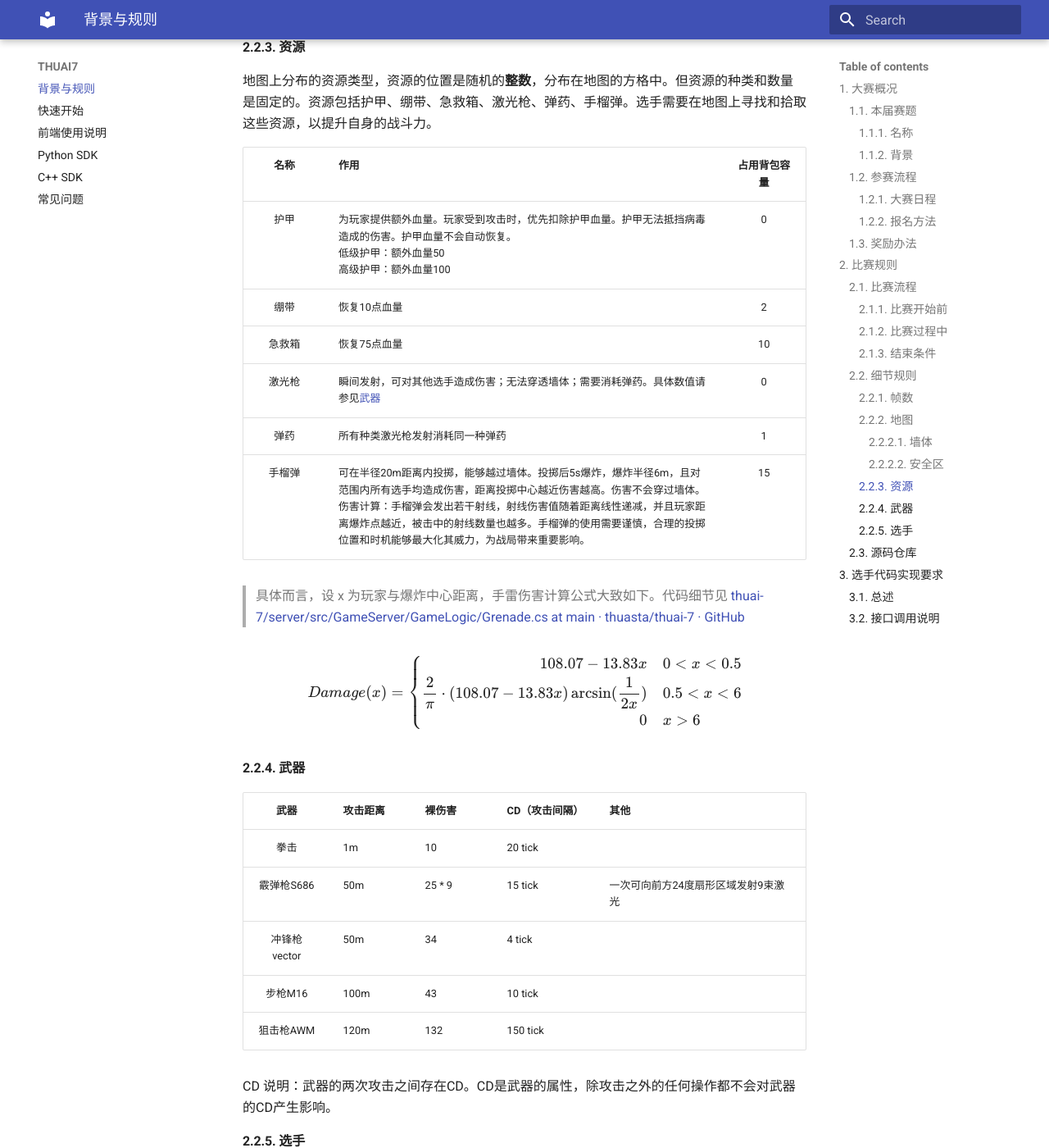
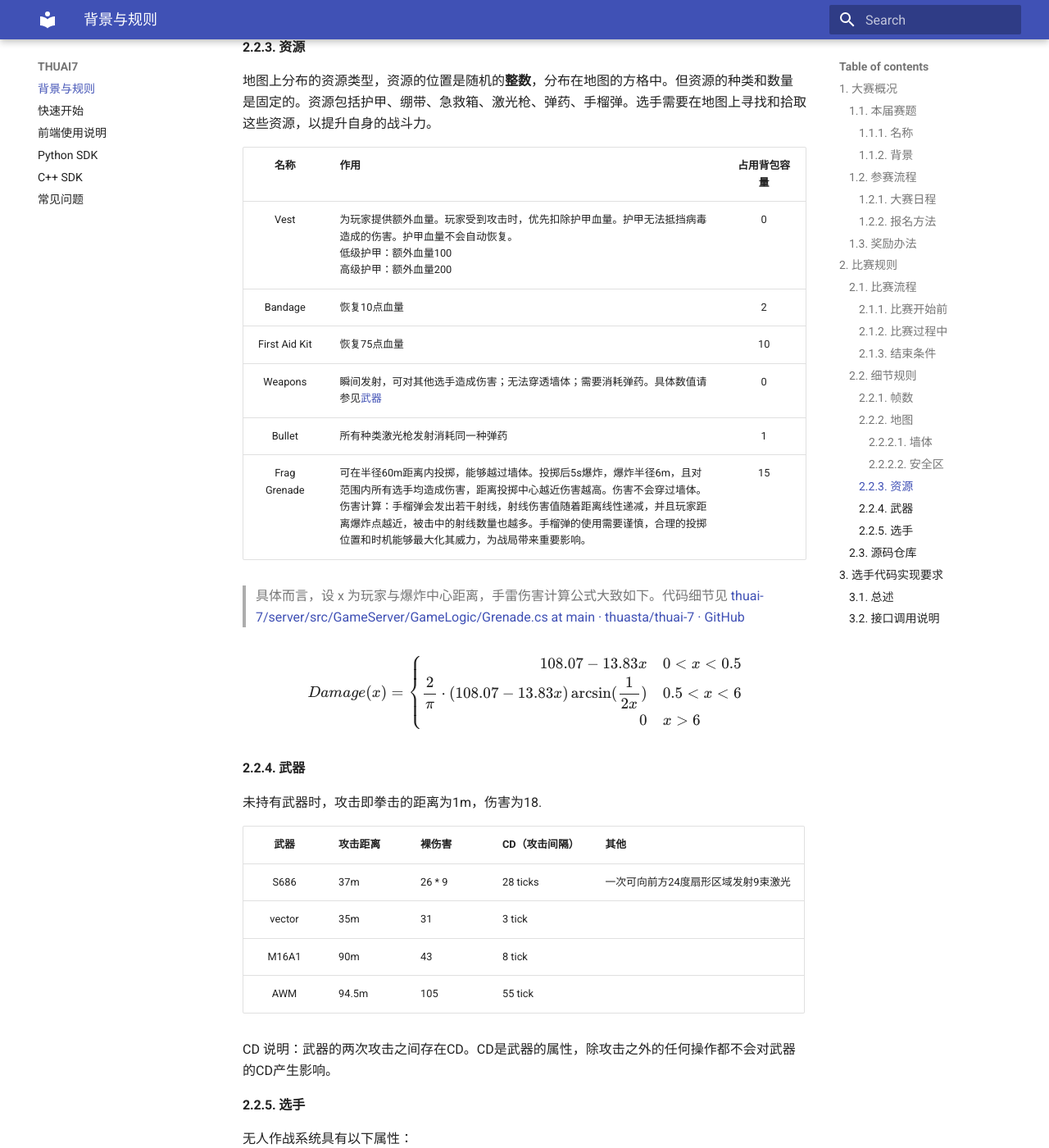
Before and after one commit to thuasta/thuai-7, an MkDocs documentation site: the page built from docs/index.md, in a window 1280 px wide and 1400 px high, scrolled down 3571 px. Shown: the whole window at 82% size. Built offline with MkDocs 1.6.1 and Material for MkDocs 9.7.7, drawn with Linux system fonts in a browser that asks for light colours; some of the changed text lies outside the part shown.

Commit message:
feat: value adjustment

```diff
--- a/docs/index.md
+++ b/docs/index.md
@@ -97,12 +97,12 @@
 
 | 名称  | 作用                                                                                   | 占用背包容量 |
 |:---:| ------------------------------------------------------------------------------------ |:------:|
-| 护甲  | 为玩家提供额外血量。玩家受到攻击时，优先扣除护甲血量。护甲无法抵挡病毒造成的伤害。护甲血量不会自动恢复。<br>低级护甲：额外血量50 <br>高级护甲：额外血量100 | 0      |
-| 绷带  | 恢复10点血量                                                                               | 2      |
-| 急救箱 | 恢复75点血量                                                                   | 10     |
-| 激光枪 | 瞬间发射，可对其他选手造成伤害；无法穿透墙体；需要消耗弹药。具体数值请参见[武器](#武器)                                       | 0      |
-| 弹药  | 所有种类激光枪发射消耗同一种弹药                                                                     | 1      |
-| 手榴弹 | 可在半径20m距离内投掷，能够越过墙体。投掷后5s爆炸，爆炸半径6m，且对范围内所有选手均造成伤害，距离投掷中心越近伤害越高。伤害不会穿过墙体。伤害计算：手榴弹会发出若干射线，射线伤害值随着距离线性递减，并且玩家距离爆炸点越近，被击中的射线数量也越多。手榴弹的使用需要谨慎，合理的投掷位置和时机能够最大化其威力，为战局带来重要影响。                       | 15     |
+| Vest  | 为玩家提供额外血量。玩家受到攻击时，优先扣除护甲血量。护甲无法抵挡病毒造成的伤害。护甲血量不会自动恢复。<br>低级护甲：额外血量100 <br>高级护甲：额外血量200 | 0      |
+| Bandage  | 恢复10点血量                                                                               | 2      |
+| First Aid Kit | 恢复75点血量                                                                   | 10     |
+| Weapons | 瞬间发射，可对其他选手造成伤害；无法穿透墙体；需要消耗弹药。具体数值请参见[武器](#武器)                                       | 0      |
+| Bullet  | 所有种类激光枪发射消耗同一种弹药                                                                     | 1      |
+| Frag Grenade | 可在半径60m距离内投掷，能够越过墙体。投掷后5s爆炸，爆炸半径6m，且对范围内所有选手均造成伤害，距离投掷中心越近伤害越高。伤害不会穿过墙体。伤害计算：手榴弹会发出若干射线，射线伤害值随着距离线性递减，并且玩家距离爆炸点越近，被击中的射线数量也越多。手榴弹的使用需要谨慎，合理的投掷位置和时机能够最大化其威力，为战局带来重要影响。                       | 15     |
 
 > 具体而言，设 x 为玩家与爆炸中心距离，手雷伤害计算公式大致如下。代码细节见 [thuai-7/server/src/GameServer/GameLogic/Grenade.cs at main · thuasta/thuai-7 · GitHub](https://github.com/thuasta/thuai-7/blob/9fbe355bf2ddfd58954d26a81ddeca1a57e68fce/server/src/GameServer/GameLogic/Grenade.cs#L39)
 
@@ -124,13 +124,14 @@ $$
 
 #### 2.2.4. 武器
 
+未持有武器时，攻击即拳击的距离为1m，伤害为18.
+
 | 武器        | 攻击距离 | 裸伤害 | CD（攻击间隔） | 其他                                   |
 |:---------:| ---- | --- | -------- | ------------------------------------ |
-| 拳击        | 1m   | 10  | 20 tick  |                                      |
-| 霰弹枪S686   | 50m  | 25 * 9  | 15 tick  | 一次可向前方24度扇形区域发射9束激光 |
-| 冲锋枪vector | 50m  | 34  | 4 tick   |                                      |
-| 步枪M16     | 100m | 43  | 10 tick  |                                      |
-| 狙击枪AWM    | 120m | 132 | 150 tick |                                      |
+| S686   | 37m  | 26 * 9  | 28 ticks  | 一次可向前方24度扇形区域发射9束激光 |
+| vector | 35m  | 31  | 3 tick   |                                      |
+| M16A1     | 90m | 43  | 8 tick  |                                      |
+| AWM    | 94.5m | 105 | 55 tick |                                      |
 
 CD 说明：武器的两次攻击之间存在CD。CD是武器的属性，除攻击之外的任何操作都不会对武器的CD产生影响。
 
@@ -141,7 +142,7 @@ CD 说明：武器的两次攻击之间存在CD。CD是武器的属性，除攻
 - 物理实体：直径1米的圆柱体。
   > 仅限于受击判定。移动时视为质点。
 
-- 生命值：100点，生命值耗尽后无人作战系统被淘汰。
+- 生命值：200点，生命值耗尽后无人作战系统被淘汰。
 
 - 速度：每秒5米。
 
```
Also changed, not shown: 4 other files.
